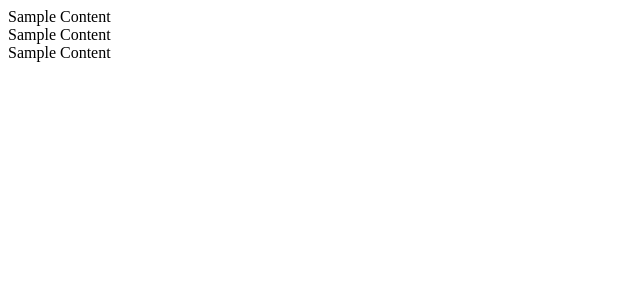
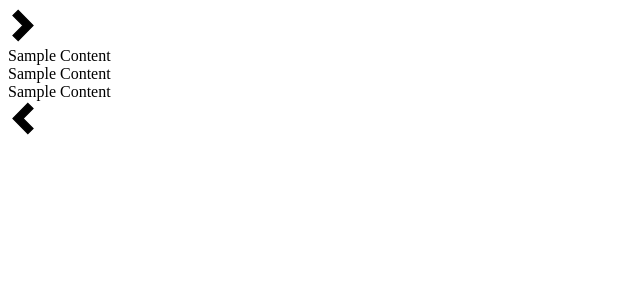
Before and after one commit to HaripriyaJ/React-Carousel, a React (Create React App) app: page / in a window 1280 px wide. Shown: the top 300 px of the page, without its empty margins (0-640 px from the left). Built offline with nearby package versions, Linux system fonts and the light colour scheme.

Commit message:
Customize svg arrow as react component

```diff
--- a/src/App.tsx
+++ b/src/App.tsx
@@ -1,11 +1,14 @@
 import React from 'react';
 import './App.scss';
 import Carousel from './Carousel/Carousel';
+import Arrow from './Carousel/Components/Arrows/Arrow';
 import Content from './Carousel/Components/Content/Content';
 import Slide from './Carousel/Components/Slide/Slide';
 
 function App() {
   return (
+    <div>
+      <Arrow side="right"/>
       <Carousel>
         {
           [1, 2, 3].map(_ =>
@@ -15,6 +18,8 @@ function App() {
           )
         }
       </Carousel>
+      <Arrow side="left"/>
+    </div>
   );
 }
 
--- /dev/null
+++ b/src/Carousel/Components/Arrows/Arrow.scss
@@ -0,0 +1,17 @@
+#arrow {
+    cursor: pointer;
+}
+
+.left-arrow {
+    transform: rotate(180deg);
+    &:hover {
+        transform: rotate(180deg) translateX(3px);
+        transition: all 0.3s ease-in-out;
+    }
+}
+
+.right-arrow :hover {
+    width: 40px;
+    transform: translateX(3px);
+    transition: all 0.3s ease-in-out;
+}
--- /dev/null
+++ b/src/Carousel/Components/Arrows/Arrow.tsx
@@ -0,0 +1,11 @@
+import React from "react";
+import { IArrow } from "../../Interfaces/Arrow";
+import './Arrow.scss';
+
+export default function Arrow(props:IArrow) {
+    return (
+        <svg xmlns="http://www.w3.org/2000/svg" width="30" height="35" viewBox="0 0 24 24" id="arrow" className={props.side === 'left' ? 'left-arrow': 'right-arrow'}>
+            <path d="M8.122 24l-4.122-4 8-8-8-8 4.122-4 11.878 12z" fill={props.fill || "#000000"} stroke={props.stroke || "#000"}/>
+        </svg>
+    );
+}
--- /dev/null
+++ b/src/Carousel/Interfaces/Arrow.ts
@@ -0,0 +1,5 @@
+export interface IArrow {
+    side: 'left' | 'right';
+    fill?: string;
+    stroke?: string;
+}
```
Also changed, not shown: src/Carousel/Components/Arrows/LeftArrow.tsx (deleted, +0 -7 lines), src/Carousel/Components/Arrows/RightArrow.tsx (deleted, +0 -7 lines), src/Carousel/Components/Slider/Slider.svg (added). Lines whose indentation alone changed are shown as unchanged.
